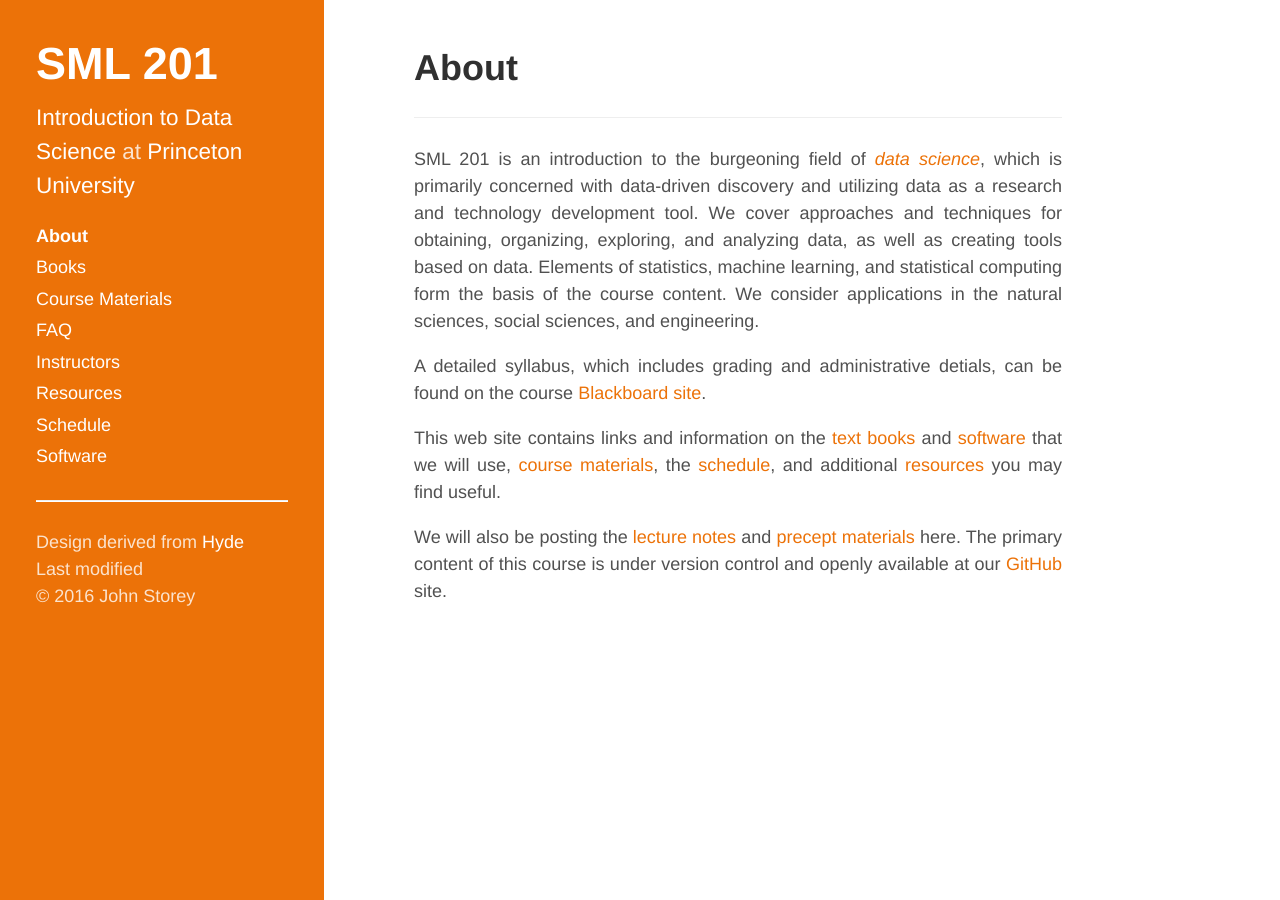
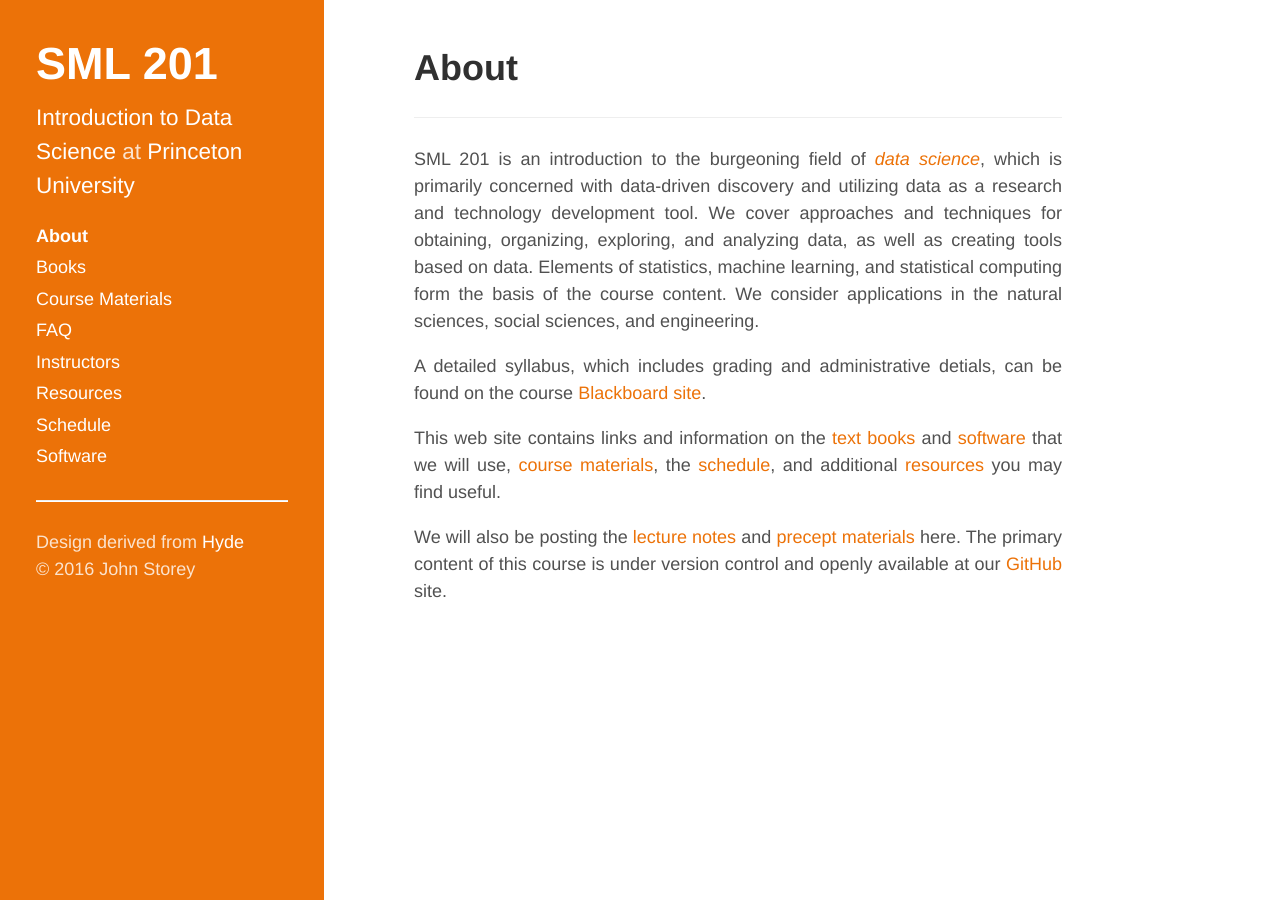
Before and after one commit to SML201/sml201.github.io, a Jekyll site: the page built from index.md, in a window 1280 px wide. Built offline with Jekyll 4.4.1, drawn with Linux system fonts in a browser that asks for light colours.

Commit message:
Updated sidebar.

```diff
--- a/_includes/sidebar.html
+++ b/_includes/sidebar.html
@@ -33,7 +33,6 @@
 
     <p>
       Design derived from <a href="http://hyde.getpoole.com/" target="_blank">Hyde</a><br>
-      Last modified {{ site.mod-date }} <br>
       &copy; {{ site.time | date: '%Y' }} {{ site.author.name}}</p>
   </div>
 </div>
```
